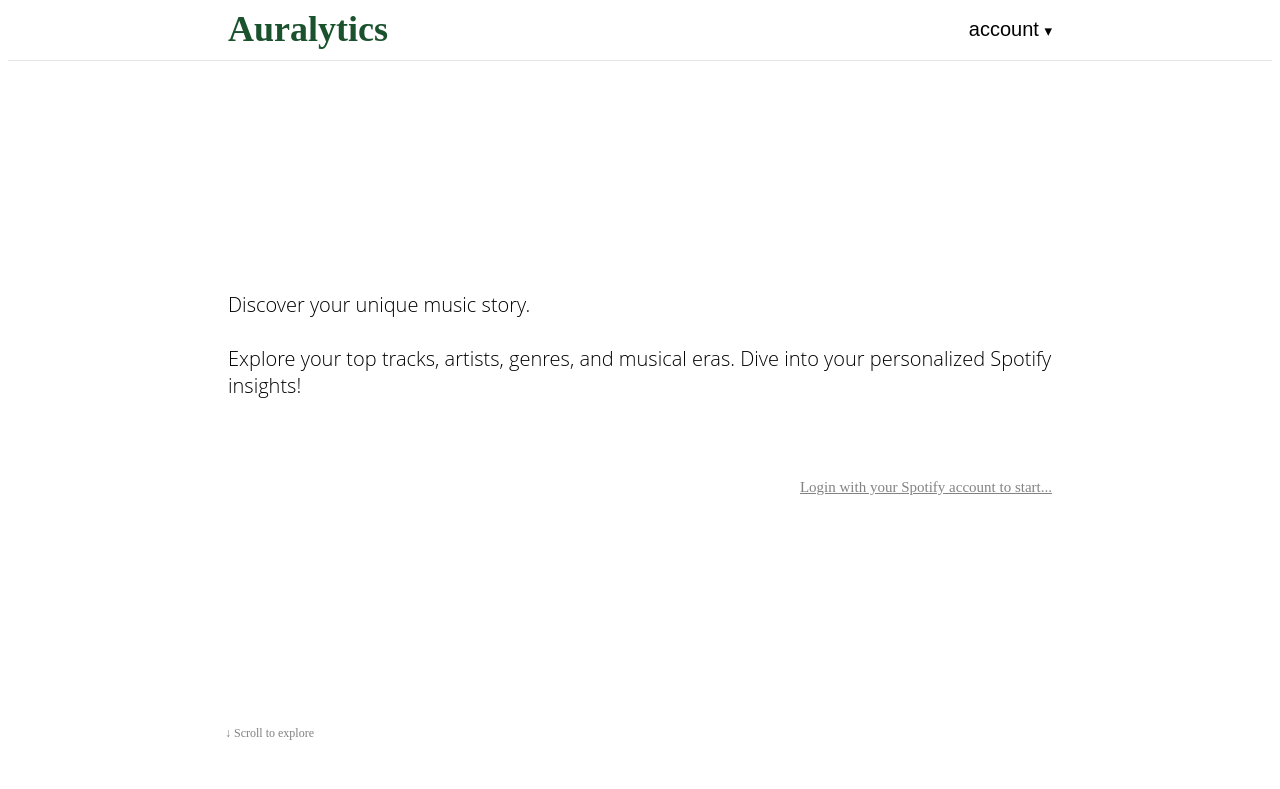
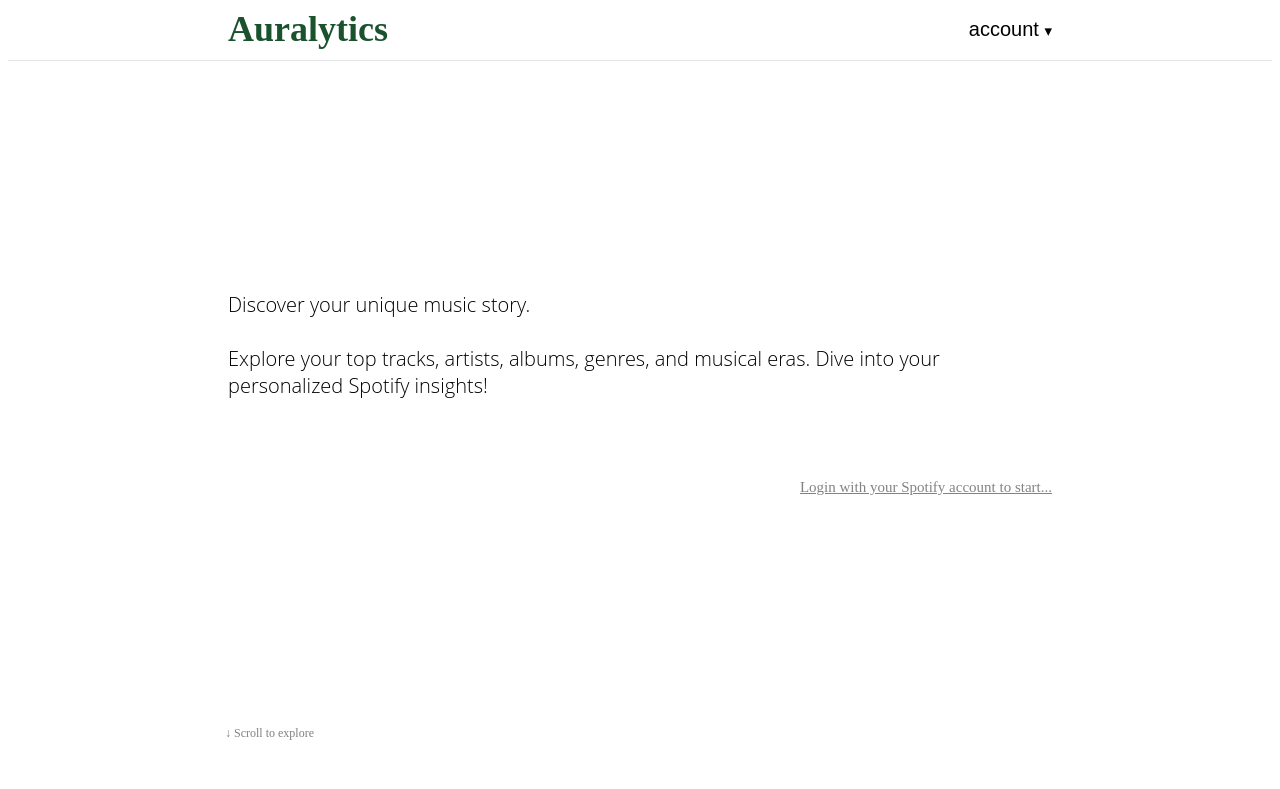
Before and after one commit to WengYiNing/Auralytics, a React (Create React App) app in the folder frontend/: page / in a window 1280 px wide. Shown: the top 789 px of the page. Built offline with nearby package versions, Linux system fonts and the light colour scheme; no server answers; grey boxes are pictures that could not be loaded.

Commit message:
Update LandingPage.tsx

```diff
--- a/frontend/src/pages/LandingPage.tsx
+++ b/frontend/src/pages/LandingPage.tsx
@@ -31,7 +31,7 @@ const App: React.FC = () => {
         <p >
           Discover your unique music story.
           <br /><br />
-          Explore your top tracks, artists, genres, and musical eras. Dive into your personalized Spotify insights!
+          Explore your top tracks, artists, albums, genres, and musical eras. Dive into your personalized Spotify insights!
         </p>
 
         <a href= {`${BASE_URL}/login`} className="please-login">
```
